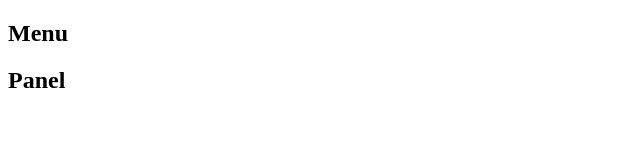
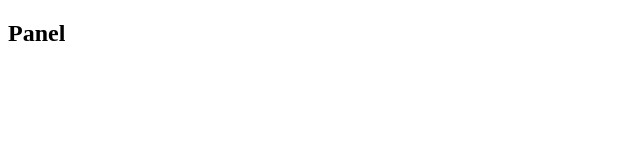
Before and after one commit to SanPilot/group4, a plain HTML site: page index.html in a window 1280 px wide. Shown: the full height of the page, 0-640 px from the left. Drawn offline with Linux system fonts and the light colour scheme; files whose address does not match are found by name.

Commit message:
Added stylesheet

```diff
--- a/index.html
+++ b/index.html
@@ -4,6 +4,7 @@
         <title>
             Rabbits - An Invasive Species
         </title>
+        <link rel="stylesheet" href="static/styles/index.css">
     </head>
     <body>
         <nav id="menu">
```
